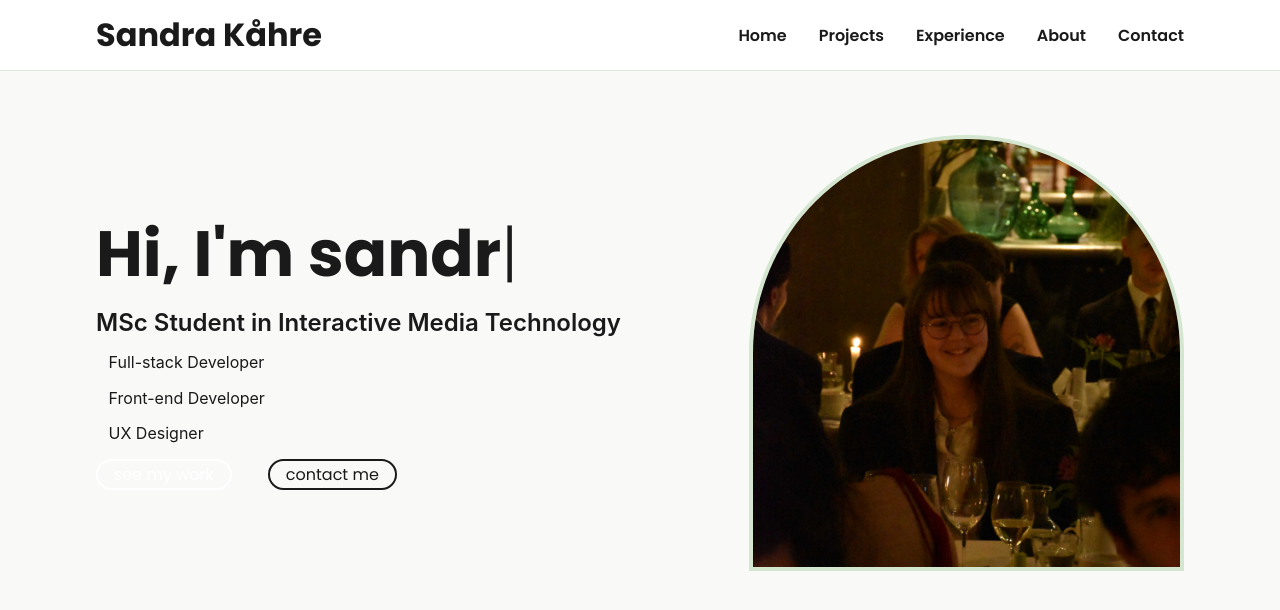
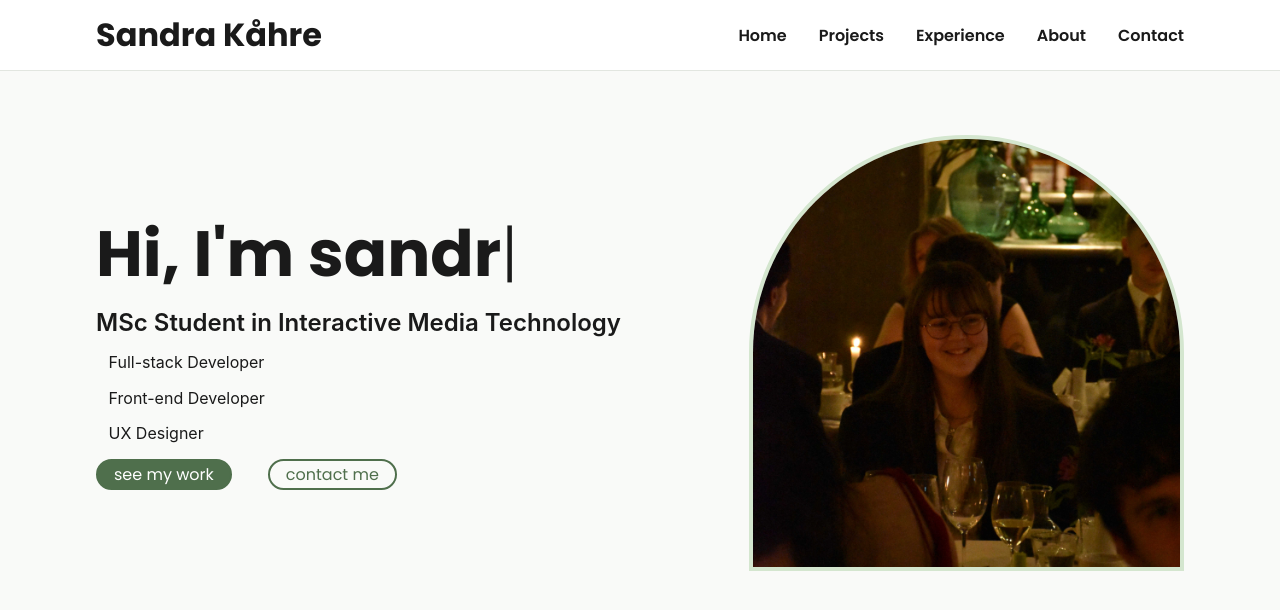
Before and after one commit to skahre/skahre.github.io, a React (Vite) app: page / in a window 1280 px wide. Shown: the top 610 px of the page. Built offline with nearby package versions, Linux system fonts and the light colour scheme; a web font is replaced by a local one.

Commit message:
Fix Button component styling

```diff
--- a/src/components/UI-elements/button.tsx
+++ b/src/components/UI-elements/button.tsx
@@ -5,16 +5,17 @@ interface ButtonProps {
   variant?: "primary" | "secondary";
 }
 
-const baseStyle =
-  "border-solid border-orange border-[2px] rounded-full cursor-pointer w-fit";
+const baseStyle = "border-solid border-[2px] rounded-full cursor-pointer w-fit";
 const sizeStyle = {
-  s: "px-[8px] py-[2px]",
-  m: "px-[16px] py-[4px]",
-  l: "px-[32px] py-[8px]",
+  s: "px-2 py-[2px]",
+  m: "px-4 py-1",
+  l: "px-8 py-2",
 };
 const variantStyle = {
-  primary: "text-white bg-orange",
-  secondary: "text-orange bg-transparent",
+  primary:
+    "text-white bg-sage-500 border-sage-500 hover:bg-sage-600 transition-colors",
+  secondary:
+    "text-sage-500 border-sage-500 bg-transparent hover:bg-sage-200/75",
 };
 
 export default function Button({
```
